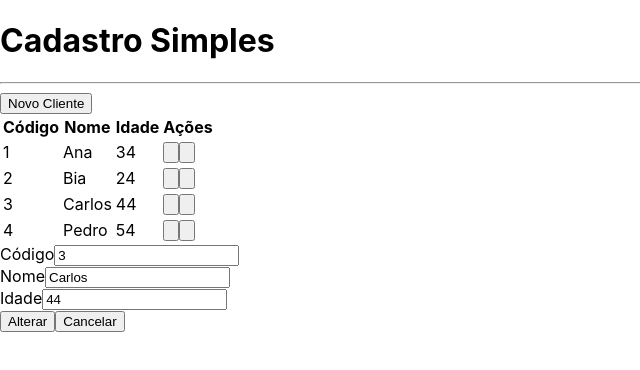
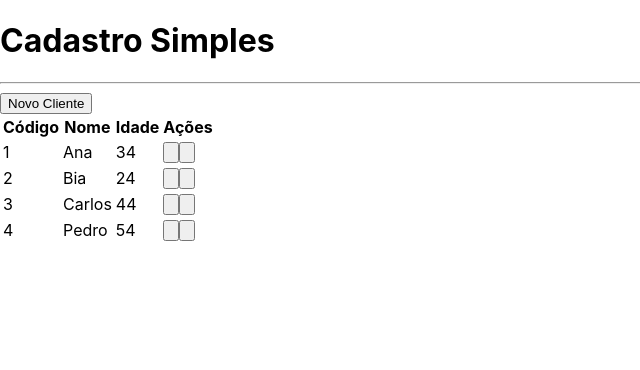
Before and after one commit to Breno44/NextCrud, a Next.js app: page / in a window 1280 px wide. Shown: the top 370 px of the page, without its empty margins (0-640 px from the left). Built offline with nearby package versions, Linux system fonts and the light colour scheme.

Commit message:
feat:toogle pages

```diff
--- a/src/components/Botao.tsx
+++ b/src/components/Botao.tsx
@@ -2,6 +2,7 @@
   children: any;
   cor?: "green" | "blue" | "gray";
   className?: string;
+  onClick?: () => void;
 }
 
 export default function Botao(props) {
@@ -9,6 +10,7 @@
 
   return (
     <button
+      onClick={props.onClick}
       className={`
     bg-gradient-to-r from-${cor}-400 to-${cor}-700
     text-white px-4 py-2 rounded-md ${props.className}
--- a/src/components/Formulario.tsx
+++ b/src/components/Formulario.tsx
@@ -5,6 +5,8 @@
 
 interface FormularioProps {
   cliente: Cliente;
+  cancelado?: () => void;
+  clienteMudou?: (cliente: Cliente) => void;
 }
 
 export default function Formulario(props: FormularioProps) {
@@ -18,10 +20,10 @@
       <Entrada texto="Nome" valor={nome} valorMudou={setNome} className="mb-5" />
       <Entrada texto="Idade" tipo="number" valor={idade} valorMudou={setIdade} />
       <div className="mt-7 flex justify-end">
-        <Botao cor="blue" className="mr-2">
+        <Botao cor="blue" className="mr-2" onClick={() => props.clienteMudou?.(new Cliente(nome, +idade, id))}>
           {id ? "Alterar" : "Salvar"}
         </Botao>
-        <Botao>Cancelar</Botao>
+        <Botao onClick={props.cancelado}>Cancelar</Botao>
       </div>
     </div>
   );
--- a/src/pages/index.tsx
+++ b/src/pages/index.tsx
@@ -3,6 +3,7 @@
 import Cliente from "../core/Cliente";
 import Botao from "../components/Botao";
 import Formulario from "../components/Formulario";
+import { useState } from "react";
 
 export default function Home() {
   const clientes = [
@@ -20,6 +21,12 @@
     console.log(`Excluir... ${cliente.nome}`);
   }
 
+  function salvarCliente(cliente: Cliente) {
+    console.log(cliente);
+  }
+
+  const [visivel, setVisivel] = useState<"tabela" | "form">("tabela");
+
   return (
     <div
       className={`
@@ -29,13 +36,18 @@
     `}
     >
       <Layout titulo="Cadastro Simples">
-        <div className="flex justify-end">
-          <Botao className="mb-4" cor="green">
-            Novo Cliente
-          </Botao>
-        </div>
-        <Tabela clientes={clientes} clienteSelecionado={clienteSelecionado} clienteExcluido={clienteExcluido} />
-        <Formulario cliente={clientes[2]} />
+        {visivel === "tabela" ? (
+          <>
+            <div className="flex justify-end">
+              <Botao className="mb-4" cor="green" onClick={() => setVisivel("form")}>
+                Novo Cliente
+              </Botao>
+            </div>
+            <Tabela clientes={clientes} clienteSelecionado={clienteSelecionado} clienteExcluido={clienteExcluido} />
+          </>
+        ) : (
+          <Formulario cliente={clientes[2]} cancelado={() => setVisivel("tabela")} clienteMudou={salvarCliente} />
+        )}
       </Layout>
     </div>
   );
```
